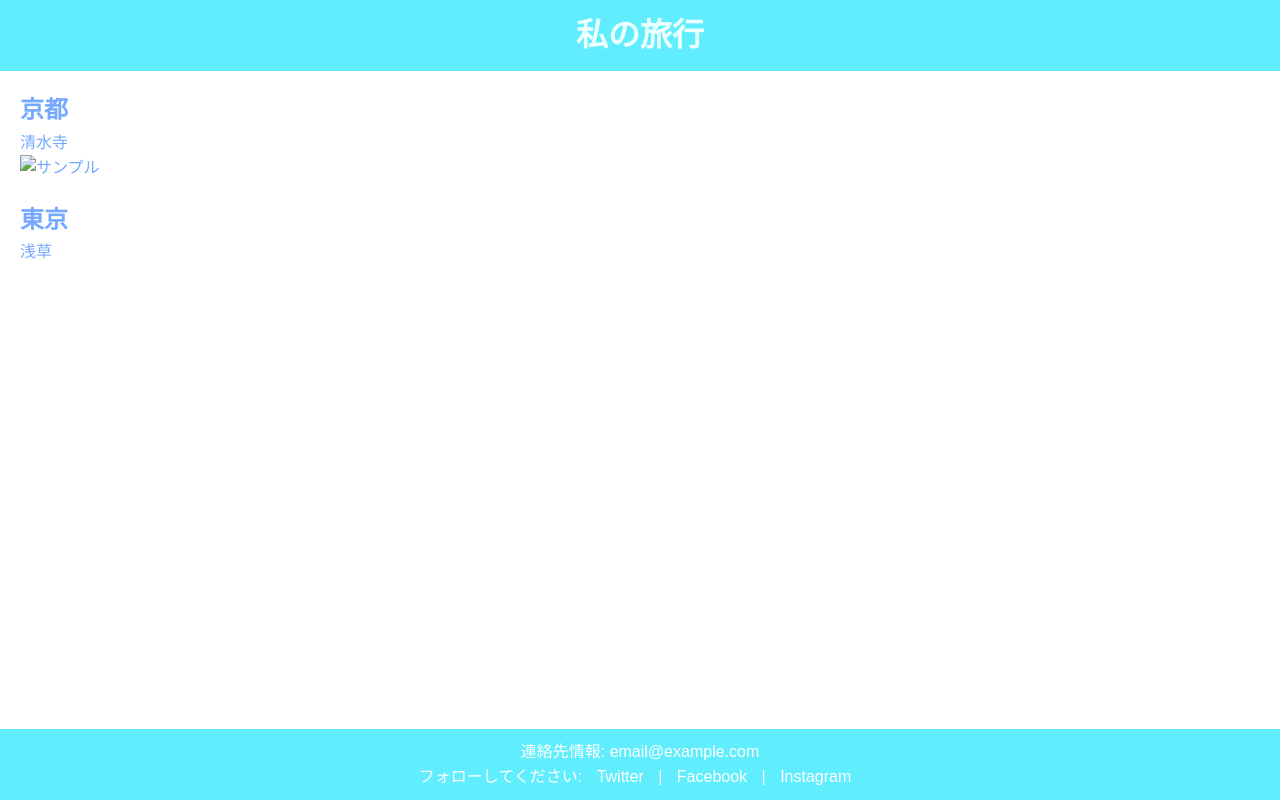
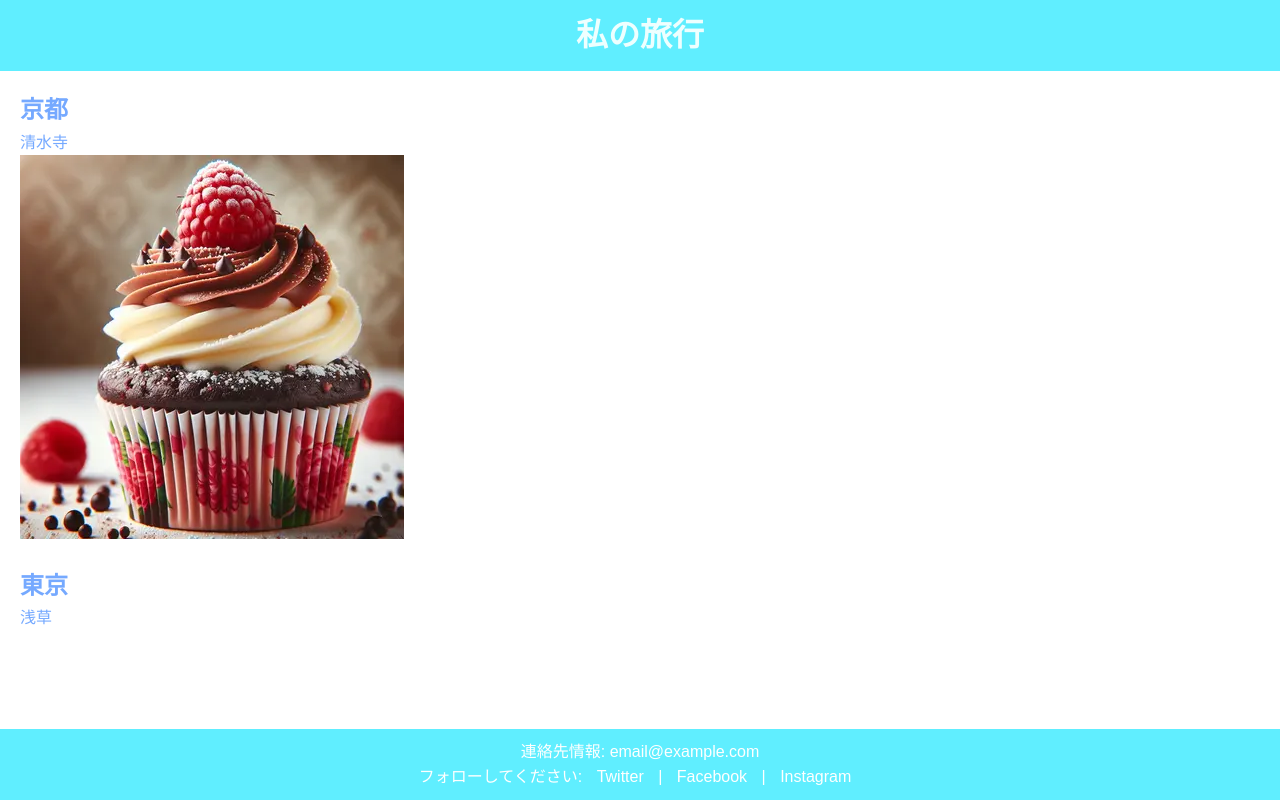
Before and after one commit to mskaok/mmmkkk, a plain HTML site: page index.html in a window 1280 px wide. Drawn offline with Linux system fonts and the light colour scheme.

Commit message:
Update index.html

```diff
--- a/index.html
+++ b/index.html
@@ -64,7 +64,7 @@
         <section>
             <h2>京都</h2>
             <p>清水寺</p>
-            <img src="画像のリンク" alt="サンプル">
+            <img src="https://github.com/mskaok/mmmkkk/blob/main/%E3%82%AB%E3%83%83%E3%83%97%E3%82%B1%E3%83%BC%E3%82%AD.jpg?raw=true" alt="サンプル">
         </section>
         <section>
             <h2>東京</h2>
```
